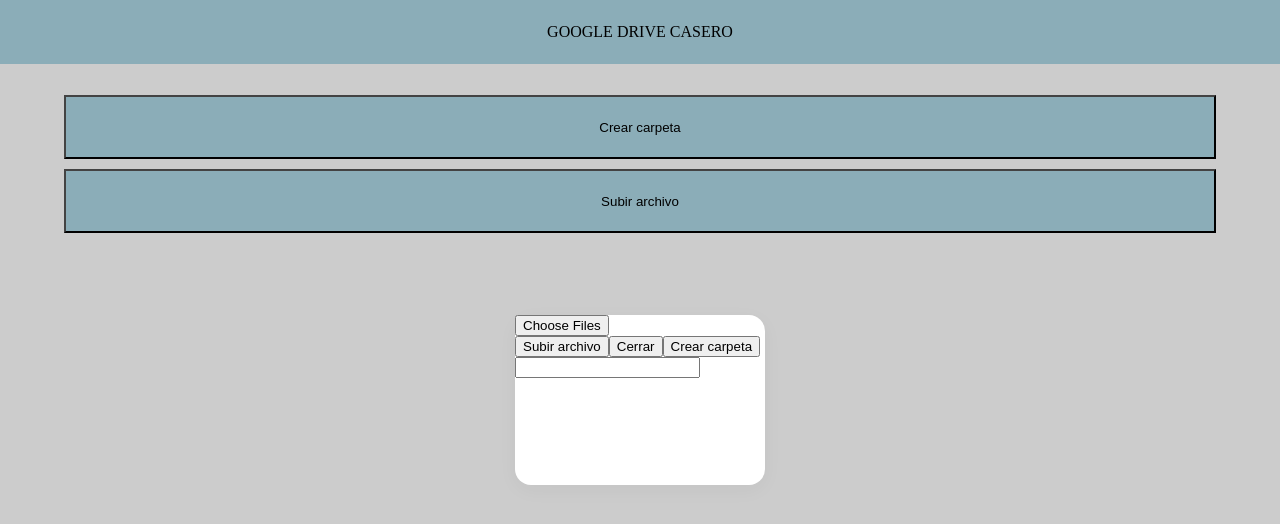
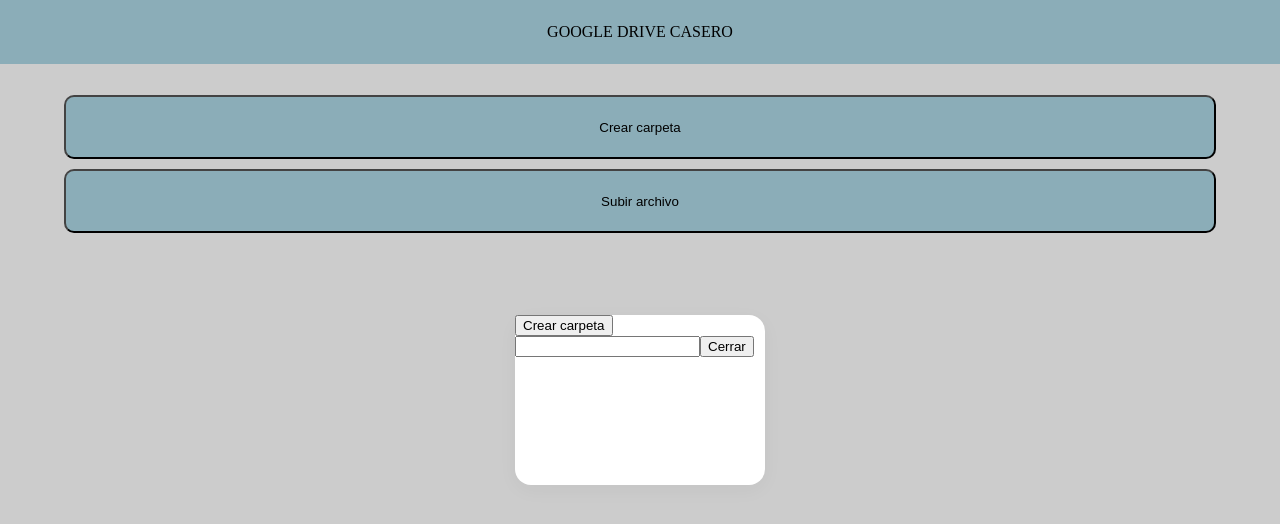
Before and after one commit to Svergara2525/Google-Drive-Casero, a React (Vite) app in the folder Front-end/: page / in a window 1280 px wide. Both pictures are taken after a click on the button "Crear carpeta". Shown: the top 524 px of the page. Built offline with nearby package versions, Linux system fonts and the light colour scheme.

Commit message:
Add icons and reactive folder wrapper

```diff
--- a/Front-end/package.json
+++ b/Front-end/package.json
@@ -13,6 +13,7 @@
     "axios": "^1.8.2",
     "react": "^19.0.0",
     "react-dom": "^19.0.0",
+    "react-icons": "^5.5.0",
     "react-router-dom": "^7.4.0",
     "styled-components": "^6.1.15"
   },
--- a/Front-end/src/views/LandingPage/LandingPage.tsx
+++ b/Front-end/src/views/LandingPage/LandingPage.tsx
@@ -6,12 +6,26 @@ import { Modal } from "../Modal";
 
 export const LandingPage: React.FC = () => {
   const [showModal, setShowModal] = useState<boolean | null>(false);
+  const [showFileModal, setShowFileModal] = useState<boolean | null>(false);
+  const [showFolderModal, setShowFolderModal] = useState<boolean | null>(false);
 
   return (
     <div>
       <Navbar />
-      <MainPage setShowModal={setShowModal} />
-      {showModal && <Modal setShowModal={setShowModal}></Modal>}
+      <MainPage
+        setShowModal={setShowModal}
+        setShowFileModal={setShowFileModal}
+        setShowFolderModal={setShowFolderModal}
+      />
+      {showModal && (
+        <Modal
+          setShowModal={setShowModal}
+          setShowFileModal={setShowFileModal}
+          setShowFolderModal={setShowFolderModal}
+          showFileModal={showFileModal}
+          showFolderModal={showFolderModal}
+        ></Modal>
+      )}
     </div>
   );
 };
--- a/Front-end/src/views/MainPage/MainPage.style.ts
+++ b/Front-end/src/views/MainPage/MainPage.style.ts
@@ -1,4 +1,10 @@
 import styled from "styled-components";
+
+export const StyledMainPageWrapper = styled.div`
+  display: flex;
+  flex-direction: column;
+  gap: 20px;
+`;
 
 export const StyledButtonWrapper = styled.div`
   display: flex;
@@ -12,6 +18,8 @@ export const StyledButtonWrapper = styled.div`
 
 export const StyledFolderWrapper = styled.div`
   display: flex;
+  cursor: pointer;
+  flex-wrap: wrap;
   flex-direction: row;
   justify-content: center;
   gap: 20px;
@@ -21,12 +29,22 @@ export const StyledButton = styled.button`
   display: flex;
   justify-content: center;
   align-items: center;
+  border-radius: 10px;
   background-color: lightblue;
   height: 4rem;
   width: 90%;
 `;
 
 export const StyledFolder = styled.div`
+  display: flex;
+  justify-content: center;
+  align-items: center;
+  border-radius: 10px;
+  min-width: 50px;
+  min-height: 30px;
+  padding-right: 10px;
+  padding-left: 10px;
   background-color: lightgrey;
   user-select: none;
+  gap: 10px;
 `;
--- a/Front-end/src/views/MainPage/MainPage.tsx
+++ b/Front-end/src/views/MainPage/MainPage.tsx
@@ -1,12 +1,22 @@
 import { apiClient } from "../../infrastructure/apiClient";
 import { useState, useEffect } from "react";
+
+import { FaFolder } from "react-icons/fa";
+import { SlOptionsVertical } from "react-icons/sl";
+
 import * as S from "./MainPage.style";
 
 interface Props {
   setShowModal: (valor: boolean | null) => void;
+  setShowFileModal: (valor: boolean | null) => void;
+  setShowFolderModal: (valor: boolean | null) => void;
 }
 
-export const MainPage: React.FC<Props> = ({ setShowModal }) => {
+export const MainPage: React.FC<Props> = ({
+  setShowModal,
+  setShowFileModal,
+  setShowFolderModal,
+}) => {
   const [data, setData] = useState<string[] | null>(null);
   const [loading, setLoading] = useState<boolean | null>(true);
   const [error, setError] = useState<string | null>(null);
@@ -53,11 +63,12 @@ export const MainPage: React.FC<Props> = ({ setShowModal }) => {
   };
 
   return (
-    <div>
+    <S.StyledMainPageWrapper>
       <S.StyledButtonWrapper>
         <S.StyledButton
           onClick={() => {
             setShowModal(true);
+            setShowFolderModal(true);
           }}
         >
           Crear carpeta
@@ -65,6 +76,7 @@ export const MainPage: React.FC<Props> = ({ setShowModal }) => {
         <S.StyledButton
           onClick={() => {
             setShowModal(true);
+            setShowFileModal(true);
           }}
         >
           Subir archivo
@@ -77,12 +89,14 @@ export const MainPage: React.FC<Props> = ({ setShowModal }) => {
           <S.StyledFolderWrapper>
             {data.map((item: string, index: any) => (
               <S.StyledFolder key={index} onClick={() => handleClick(item)}>
+                <FaFolder />
                 {item}
+                <SlOptionsVertical />
               </S.StyledFolder>
             ))}
           </S.StyledFolderWrapper>
         )}
       </div>
-    </div>
+    </S.StyledMainPageWrapper>
   );
 };
--- a/Front-end/src/views/Modal/Modal.tsx
+++ b/Front-end/src/views/Modal/Modal.tsx
@@ -5,9 +5,19 @@ import * as S from "./Modal.style";
 
 interface Props {
   setShowModal: (valor: boolean | null) => void;
+  showFileModal: boolean | null;
+  showFolderModal: boolean | null;
+  setShowFileModal: (valor: boolean | null) => void;
+  setShowFolderModal: (valor: boolean | null) => void;
 }
 
-export const Modal: React.FC<Props> = ({ setShowModal }) => {
+export const Modal: React.FC<Props> = ({
+  setShowModal,
+  showFileModal,
+  showFolderModal,
+  setShowFileModal,
+  setShowFolderModal,
+}) => {
   const [selectedFiles, setSelectedFiles] = useState<FileList | null>(null);
   const [folderName, setFolderlName] = useState<string | null>(null);
 
@@ -16,6 +26,9 @@ export const Modal: React.FC<Props> = ({ setShowModal }) => {
       setSelectedFiles(event.target.files);
     }
   };
+
+  console.log("variable file modal", showFileModal);
+  console.log("variable folder modal", showFolderModal);
 
   const handleUpload = () => {
     const formData = new FormData();
@@ -58,10 +71,23 @@ export const Modal: React.FC<Props> = ({ setShowModal }) => {
   return (
     <S.BackgroundDark>
       <S.ModalWrapper>
-        {}
+        {showFileModal && (
+          <div>
             <input type="file" multiple onChange={handleFileChange} />
             <button onClick={handleUpload}>Subir archivo</button>
-        <button onClick={() => setShowModal(false)}>Cerrar</button>
+            <button
+              onClick={() => {
+                setShowModal(false);
+                setShowFileModal(false);
+              }}
+            >
+              Cerrar
+            </button>
+          </div>
+        )}
+
+        {showFolderModal && (
+          <div>
             <button onClick={() => createFolder(folderName ?? "")}>
               Crear carpeta
             </button>
@@ -70,6 +96,16 @@ export const Modal: React.FC<Props> = ({ setShowModal }) => {
               value={folderName ?? ""}
               onChange={handleFolderName}
             />
+            <button
+              onClick={() => {
+                setShowModal(false);
+                setShowFolderModal(false);
+              }}
+            >
+              Cerrar
+            </button>
+          </div>
+        )}
       </S.ModalWrapper>
     </S.BackgroundDark>
   );
```
Also changed, not shown: 1 other file (tests, documents, lock files or other folders). Lines whose indentation alone changed are shown as unchanged.
